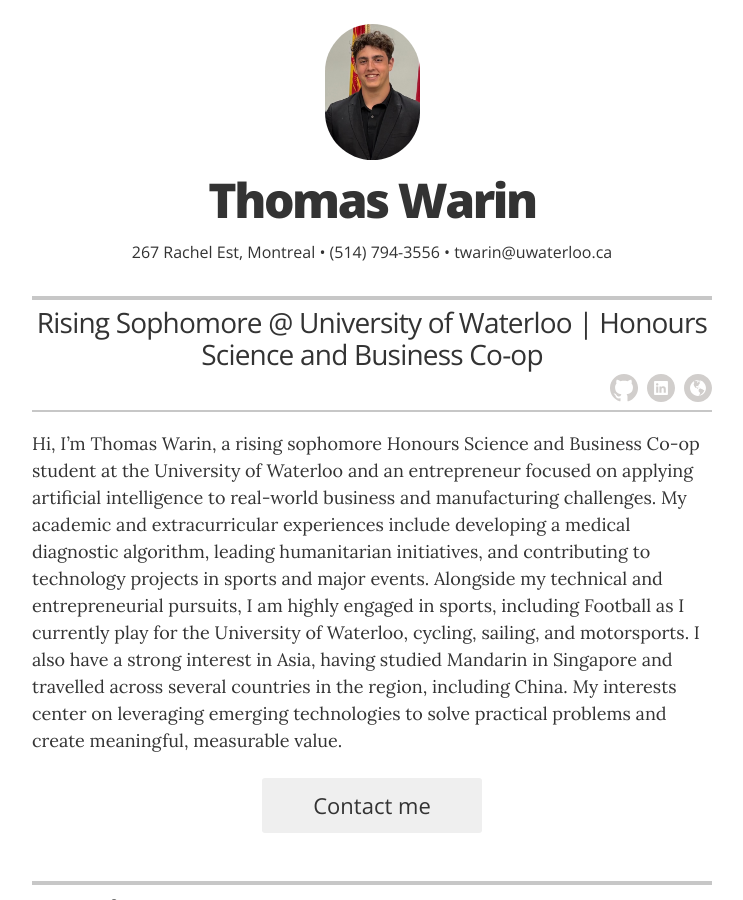
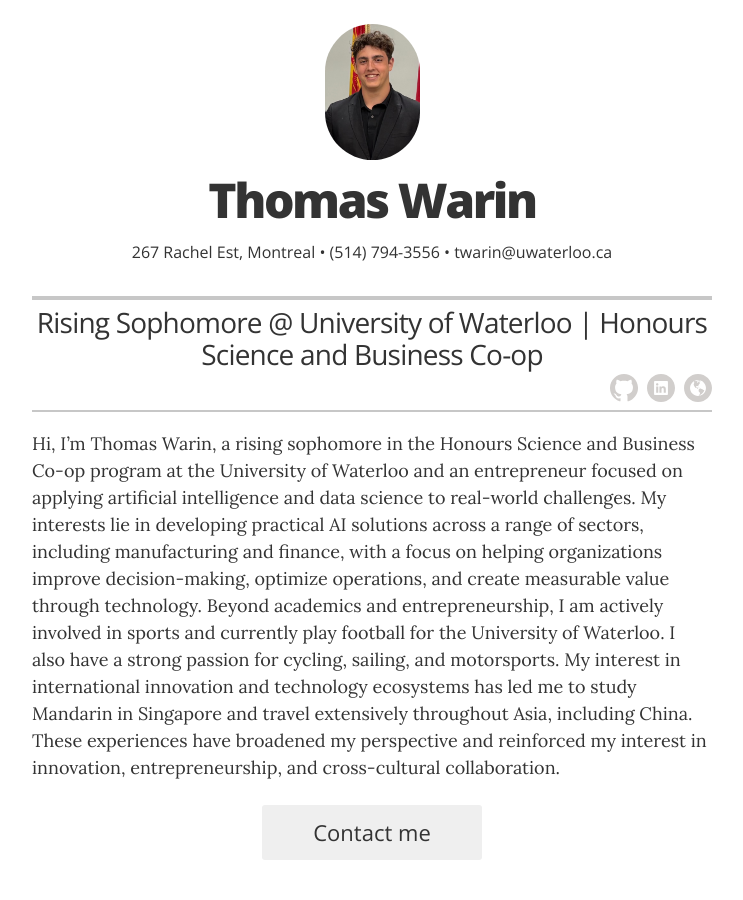
Before and after one commit to Tamus500/tamus500.github.io, a Jekyll site: the page built from index.html, in a window 1280 px wide and 900 px high. Shown: the whole window, without its empty margins (268-1011 px from the left). Built offline with Jekyll 4.4.1, drawn with Linux system fonts in a browser that asks for light colours.

Commit message:
Update _config.yml

```diff
--- a/_config.yml
+++ b/_config.yml
@@ -23,7 +23,8 @@
 resume_header_contact_info:     "267 Rachel Est, Montreal • (514) 794-3556 • twarin@uwaterloo.ca"
 display_header_contact_info:    "true"
 
-resume_header_intro: "<p>Hi, I’m Thomas Warin, a rising sophomore Honours Science and Business Co-op student at the University of Waterloo and an entrepreneur focused on applying artificial intelligence to real-world business and manufacturing challenges. My academic and extracurricular experiences include developing a medical diagnostic algorithm, leading humanitarian initiatives, and contributing to technology projects in sports and major events. Alongside my technical and entrepreneurial pursuits, I am highly engaged in sports, including Football as I currently play for the University of Waterloo, cycling, sailing, and motorsports. I also have a strong interest in Asia, having studied Mandarin in Singapore and travelled across several countries in the region, including China. My interests center on leveraging emerging technologies to solve practical problems and create meaningful, measurable value.
+resume_header_intro: "<p>Hi, I’m Thomas Warin, a rising sophomore in the Honours Science and Business Co-op program at the University of Waterloo and an entrepreneur focused on applying artificial intelligence and data science to real-world challenges. My interests lie in developing practical AI solutions across a range of sectors, including manufacturing and finance, with a focus on helping organizations improve decision-making, optimize operations, and create measurable value through technology.
+Beyond academics and entrepreneurship, I am actively involved in sports and currently play football for the University of Waterloo. I also have a strong passion for cycling, sailing, and motorsports. My interest in international innovation and technology ecosystems has led me to study Mandarin in Singapore and travel extensively throughout Asia, including China. These experiences have broadened my perspective and reinforced my interest in innovation, entrepreneurship, and cross-cultural collaboration.
 </p>"
 
 # use "yes" to display the email contact button,
```
